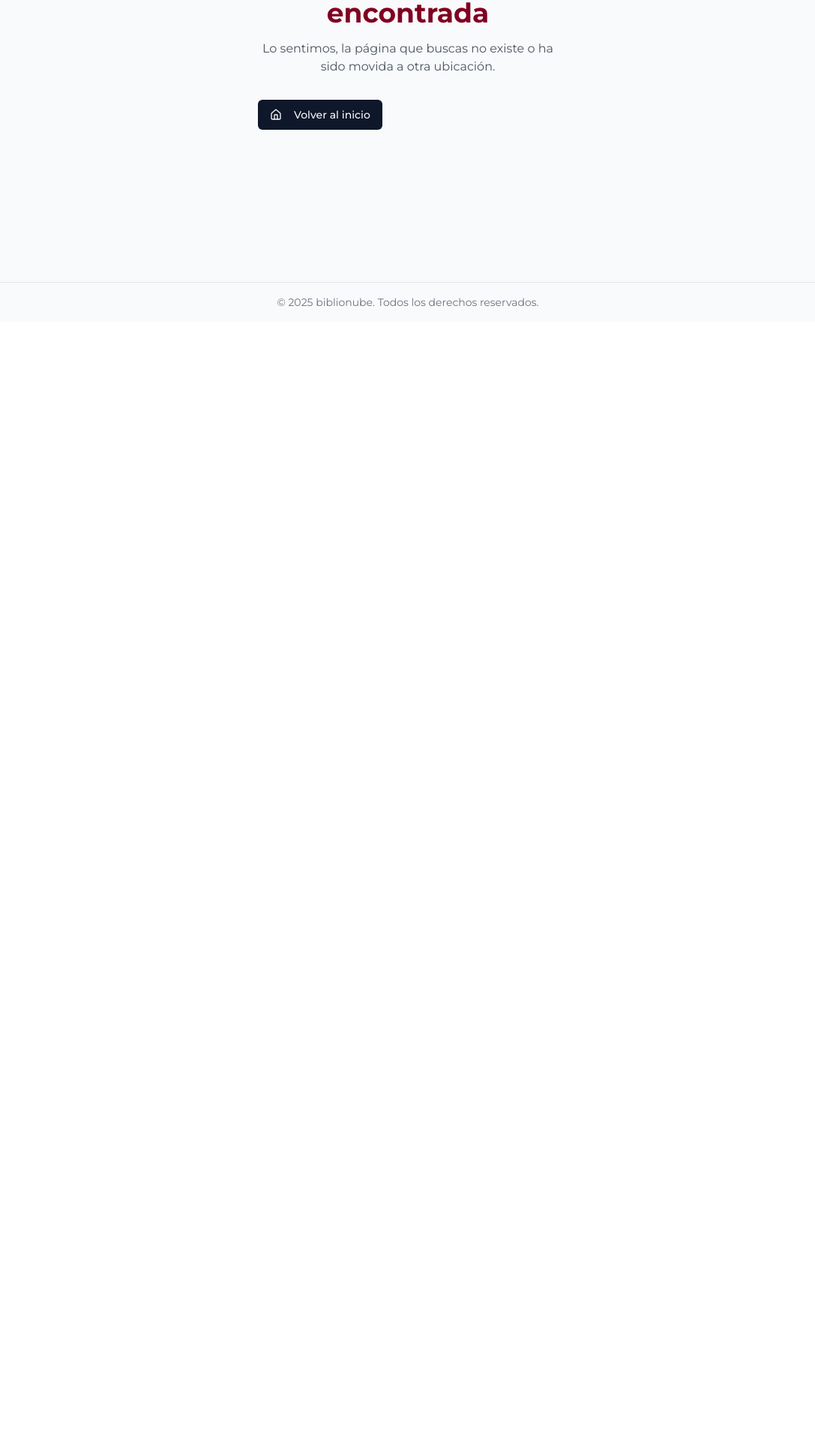
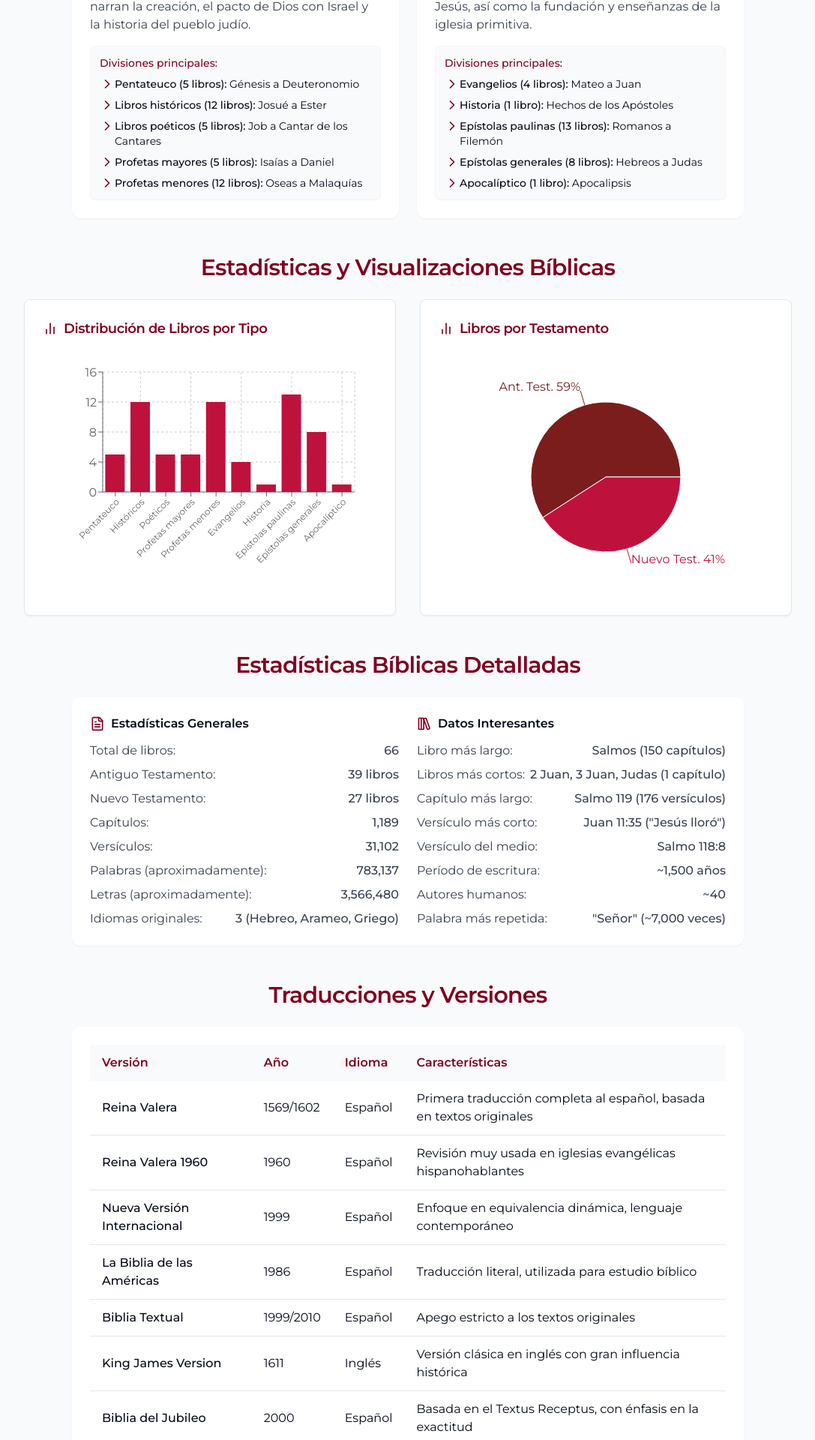
Before and after one commit to muzzadevs/biblionube-connect, a React (Vite) app: page /biblia in a window 1280 px wide. Shown: the part 371-2291 px from the top of the page at 75% size, without its empty margins (96-1183 px from the left). Before the commit the page ends 800 px from the top, so only its background shows below. Built offline with nearby package versions, Linux system fonts and the light colour scheme.

Commit message:
Rename Bibliologia section to Biblia
Renamed the Bibliologia section to Biblia and removed the Bibliologia page. Updated the Ayudas page to include all 66 books of the Bible with their content and expanded the statistics section with graphs and tables.

```diff
--- a/src/App.tsx
+++ b/src/App.tsx
@@ -6,7 +6,7 @@ import { QueryClient, QueryClientProvider } from "@tanstack/react-query";
 import { BrowserRouter, Routes, Route } from "react-router-dom";
 import Navbar from "./components/Navbar";
 import HomePage from "./pages/HomePage";
-import BiblioliogiaPage from "./pages/BiblioliogiaPage";
+import BibliaPage from "./pages/BibliaPage";
 import AyudasPage from "./pages/AyudasPage";
 import BookDetailPage from "./pages/BookDetailPage";
 import HerramientasPage from "./pages/HerramientasPage";
@@ -25,7 +25,7 @@ const App = () => (
           <main className="flex-1">
             <Routes>
               <Route path="/" element={<HomePage />} />
-              <Route path="/bibliologia" element={<BiblioliogiaPage />} />
+              <Route path="/biblia" element={<BibliaPage />} />
               <Route path="/ayudas" element={<AyudasPage />} />
               <Route path="/ayudas/:testamento/:libro" element={<BookDetailPage />} />
               <Route path="/herramientas" element={<HerramientasPage />} />
--- a/src/components/FeatureCard.tsx
+++ b/src/components/FeatureCard.tsx
@@ -16,14 +16,14 @@ export default function FeatureCard({ title, description, icon, to, className }:
     <Link
       to={to}
       className={cn(
-        "feature-card flex flex-col items-center text-center animate-fade-in",
+        "feature-card group flex flex-col items-center text-center p-6 bg-white rounded-xl shadow-sm border border-gray-100 transition-all duration-300 hover:shadow-md hover:border-burgundy/20 animate-fade-in",
         className
       )}
     >
-      <div className="mb-4 text-burgundy p-3 bg-gray-50 rounded-full">
+      <div className="mb-4 text-burgundy p-3 bg-gray-50 rounded-full group-hover:bg-burgundy/10 transition-colors duration-300">
         {icon}
       </div>
-      <h3 className="card-heading">{title}</h3>
+      <h3 className="text-lg font-semibold mb-2 text-gray-900 group-hover:text-burgundy transition-colors duration-300">{title}</h3>
       <p className="text-gray-600 text-sm">{description}</p>
     </Link>
   );
--- a/src/components/Navbar.tsx
+++ b/src/components/Navbar.tsx
@@ -18,7 +18,7 @@ export default function Navbar() {
 
   const navItems = [
     { name: "Inicio", href: "/", icon: <BookOpen className="h-4 w-4 mr-2" /> },
-    { name: "Bibliología", href: "/bibliologia", icon: <Book className="h-4 w-4 mr-2" /> },
+    { name: "Biblia", href: "/biblia", icon: <Book className="h-4 w-4 mr-2" /> },
     { name: "Ayudas", href: "/ayudas", icon: <HelpCircle className="h-4 w-4 mr-2" /> },
     { name: "Herramientas", href: "/herramientas", icon: <Wrench className="h-4 w-4 mr-2" /> },
   ];
--- a/src/pages/BiblioliogiaPage.tsx
+++ b/src/pages/BibliaPage.tsx
@@ -1,39 +1,52 @@
 
-import { Book, BookOpen, FileText, LibraryBig, ChevronRight, BookText } from "lucide-react";
+import { Book, BookOpen, FileText, LibraryBig, ChevronRight, BookText, BarChart2 } from "lucide-react";
 import { Separator } from "@/components/ui/separator";
+import { Card, CardContent, CardHeader, CardTitle } from "@/components/ui/card";
+import {
+  BarChart,
+  Bar,
+  XAxis,
+  YAxis,
+  CartesianGrid,
+  Tooltip,
+  Legend,
+  ResponsiveContainer,
+  PieChart,
+  Pie,
+  Cell
+} from "recharts";
 
-export default function BiblioliogiaPage() {
+export default function BibliaPage() {
+  // Data for Bible statistics chart
+  const bookCountData = [
+    { name: 'Ant. Test.', value: 39, color: '#7B1D1D' },
+    { name: 'Nuevo Test.', value: 27, color: '#BE123C' },
+  ];
+
+  const booksByTypeData = [
+    { name: 'Pentateuco', count: 5 },
+    { name: 'Históricos', count: 12 },
+    { name: 'Poéticos', count: 5 },
+    { name: 'Profetas mayores', count: 5 },
+    { name: 'Profetas menores', count: 12 },
+    { name: 'Evangelios', count: 4 },
+    { name: 'Historia', count: 1 },
+    { name: 'Epístolas paulinas', count: 13 },
+    { name: 'Epístolas generales', count: 8 },
+    { name: 'Apocalíptico', count: 1 },
+  ];
+
+  const COLORS = ['#7B1D1D', '#BE123C', '#E11D48', '#F43F5E', '#FB7185',
+                  '#881337', '#9F1239', '#D70040', '#A3154D', '#C8326B'];
+
   return (
     <div className="container mx-auto px-4 py-8">
       <header className="mb-8 text-center">
-        <h1 className="text-3xl font-bold text-burgundy mb-2">Bibliología</h1>
+        <h1 className="text-3xl font-bold text-burgundy mb-2">La Biblia</h1>
         <p className="text-gray-600 max-w-2xl mx-auto">
-          Explora recursos para entender la Bibliología, datos sobre la Biblia, sus subdivisiones, capítulos, versículos y más.
+          Explora información sobre la Biblia, sus subdivisiones, capítulos, versículos y más.
         </p>
       </header>
-
-      <section className="mb-12 max-w-4xl mx-auto bg-white rounded-xl p-6 shadow-sm">
-        <div className="flex items-center mb-4">
-          <Book className="h-6 w-6 text-burgundy mr-2" />
-          <h2 className="text-xl font-semibold">¿Qué es la Bibliología?</h2>
-        </div>
-        <p className="text-gray-700 mb-4">
-          La Bibliología es el estudio de la Biblia como libro, incluyendo su origen, estructura, idiomas originales, inspiración,
-          canonicidad, transmisión, preservación y autoridad. Es una disciplina que nos ayuda a entender cómo llegó la Biblia a nosotros
-          y por qué podemos confiar en ella.
-        </p>
-        <div className="bg-gray-50 p-4 rounded-lg border border-gray-100">
-          <h3 className="font-medium mb-2 text-burgundy">Aspectos principales de la Bibliología:</h3>
-          <ul className="list-disc pl-5 space-y-1 text-gray-700">
-            <li>Revelación: Cómo Dios se ha dado a conocer a la humanidad</li>
-            <li>Inspiración: Cómo Dios guió a los autores humanos</li>
-            <li>Canonicidad: Cómo se determinaron los libros que componen la Biblia</li>
-            <li>Transmisión textual: Cómo se ha preservado el texto a lo largo de los siglos</li>
-            <li>Traducción: Principios para trasladar el texto a otros idiomas</li>
-            <li>Interpretación: Métodos para entender correctamente el texto bíblico</li>
-          </ul>
-        </div>
-      </section>
 
       <section className="mb-12">
         <h2 className="section-heading text-center mb-6">Estructura de la Biblia</h2>
@@ -133,7 +146,75 @@ export default function BiblioliogiaPage() {
       </section>
 
       <section className="mb-12">
-        <h2 className="section-heading text-center mb-6">Estadísticas Bíblicas</h2>
+        <h2 className="section-heading text-center mb-6">Estadísticas y Visualizaciones Bíblicas</h2>
+        <div className="grid md:grid-cols-2 gap-8 max-w-5xl mx-auto">
+          <Card>
+            <CardHeader>
+              <CardTitle className="text-lg flex items-center text-burgundy">
+                <BarChart2 className="h-5 w-5 mr-2" />
+                Distribución de Libros por Tipo
+              </CardTitle>
+            </CardHeader>
+            <CardContent>
+              <div className="h-80">
+                <ResponsiveContainer width="100%" height="100%">
+                  <BarChart
+                    data={booksByTypeData}
+                    margin={{ top: 20, right: 30, left: 20, bottom: 70 }}
+                  >
+                    <CartesianGrid strokeDasharray="3 3" />
+                    <XAxis
+                      dataKey="name"
+                      angle={-45}
+                      textAnchor="end"
+                      height={70}
+                      tick={{ fontSize: 12 }}
+                    />
+                    <YAxis />
+                    <Tooltip />
+                    <Bar dataKey="count" fill="#BE123C" />
+                  </BarChart>
+                </ResponsiveContainer>
+              </div>
+            </CardContent>
+          </Card>
+
+          <Card>
+            <CardHeader>
+              <CardTitle className="text-lg flex items-center text-burgundy">
+                <BarChart2 className="h-5 w-5 mr-2" />
+                Libros por Testamento
+              </CardTitle>
+            </CardHeader>
+            <CardContent>
+              <div className="h-80">
+                <ResponsiveContainer width="100%" height="100%">
+                  <PieChart>
+                    <Pie
+                      data={bookCountData}
+                      cx="50%"
+                      cy="50%"
+                      labelLine={true}
+                      outerRadius={100}
+                      fill="#8884d8"
+                      dataKey="value"
+                      label={({name, percent}) => `${name} ${(percent * 100).toFixed(0)}%`}
+                    >
+                      {bookCountData.map((entry, index) => (
+                        <Cell key={`cell-${index}`} fill={entry.color} />
+                      ))}
+                    </Pie>
+                    <Tooltip formatter={(value) => [`${value} libros`, 'Cantidad']} />
+                  </PieChart>
+                </ResponsiveContainer>
+              </div>
+            </CardContent>
+          </Card>
+        </div>
+      </section>
+
+      <section className="mb-12">
+        <h2 className="section-heading text-center mb-6">Estadísticas Bíblicas Detalladas</h2>
         <div className="max-w-4xl mx-auto bg-white rounded-xl p-6 shadow-sm">
           <div className="grid md:grid-cols-2 gap-6">
             <div>
@@ -160,11 +241,19 @@ export default function BiblioliogiaPage() {
                 </li>
                 <li className="flex justify-between">
                   <span>Versículos:</span>
-                  <span className="font-medium">~31,102</span>
+                  <span className="font-medium">31,102</span>
                 </li>
                 <li className="flex justify-between">
                   <span>Palabras (aproximadamente):</span>
-                  <span className="font-medium">~783,137</span>
+                  <span className="font-medium">783,137</span>
+                </li>
+                <li className="flex justify-between">
+                  <span>Letras (aproximadamente):</span>
+                  <span className="font-medium">3,566,480</span>
+                </li>
+                <li className="flex justify-between">
+                  <span>Idiomas originales:</span>
+                  <span className="font-medium">3 (Hebreo, Arameo, Griego)</span>
                 </li>
               </ul>
             </div>
@@ -189,15 +278,23 @@ export default function BiblioliogiaPage() {
                 </li>
                 <li className="flex justify-between">
                   <span>Versículo más corto:</span>
-                  <span className="font-medium">Juan 11:35</span>
+                  <span className="font-medium">Juan 11:35 ("Jesús lloró")</span>
+                </li>
+                <li className="flex justify-between">
+                  <span>Versículo del medio:</span>
+                  <span className="font-medium">Salmo 118:8</span>
                 </li>
                 <li className="flex justify-between">
                   <span>Período de escritura:</span>
-                  <span className="font-medium">~1500 años</span>
+                  <span className="font-medium">~1,500 años</span>
                 </li>
                 <li className="flex justify-between">
                   <span>Autores humanos:</span>
                   <span className="font-medium">~40</span>
+                </li>
+                <li className="flex justify-between">
+                  <span>Palabra más repetida:</span>
+                  <span className="font-medium">"Señor" (~7,000 veces)</span>
                 </li>
               </ul>
             </div>
@@ -206,6 +303,66 @@ export default function BiblioliogiaPage() {
       </section>
 
       <section className="mb-12">
+        <h2 className="section-heading text-center mb-6">Traducciones y Versiones</h2>
+        <div className="max-w-4xl mx-auto bg-white rounded-xl p-6 shadow-sm overflow-x-auto">
+          <table className="min-w-full">
+            <thead>
+              <tr className="bg-gray-50 text-left">
+                <th className="py-3 px-4 font-semibold text-burgundy">Versión</th>
+                <th className="py-3 px-4 font-semibold text-burgundy">Año</th>
+                <th className="py-3 px-4 font-semibold text-burgundy">Idioma</th>
+                <th className="py-3 px-4 font-semibold text-burgundy">Características</th>
+              </tr>
+            </thead>
+            <tbody className="divide-y divide-gray-200">
+              <tr>
+                <td className="py-3 px-4 font-medium">Reina Valera</td>
+                <td className="py-3 px-4">1569/1602</td>
+                <td className="py-3 px-4">Español</td>
+                <td className="py-3 px-4">Primera traducción completa al español, basada en textos originales</td>
+              </tr>
+              <tr>
+                <td className="py-3 px-4 font-medium">Reina Valera 1960</td>
+                <td className="py-3 px-4">1960</td>
+                <td className="py-3 px-4">Español</td>
+                <td className="py-3 px-4">Revisión muy usada en iglesias evangélicas hispanohablantes</td>
+              </tr>
+              <tr>
+                <td className="py-3 px-4 font-medium">Nueva Versión Internacional</td>
+                <td className="py-3 px-4">1999</td>
+                <td className="py-3 px-4">Español</td>
+                <td className="py-3 px-4">Enfoque en equivalencia dinámica, lenguaje contemporáneo</td>
+              </tr>
+              <tr>
+                <td className="py-3 px-4 font-medium">La Biblia de las Américas</td>
+                <td className="py-3 px-4">1986</td>
+                <td className="py-3 px-4">Español</td>
+                <td className="py-3 px-4">Traducción literal, utilizada para estudio bíblico</td>
+              </tr>
+              <tr>
+                <td className="py-3 px-4 font-medium">Biblia Textual</td>
+                <td className="py-3 px-4">1999/2010</td>
+                <td className="py-3 px-4">Español</td>
+                <td className="py-3 px-4">Apego estricto a los textos originales</td>
+              </tr>
+              <tr>
+                <td className="py-3 px-4 font-medium">King James Version</td>
+                <td className="py-3 px-4">1611</td>
+                <td className="py-3 px-4">Inglés</td>
+                <td className="py-3 px-4">Versión clásica en inglés con gran influencia histórica</td>
+              </tr>
+              <tr>
+                <td className="py-3 px-4 font-medium">Biblia del Jubileo</td>
+                <td className="py-3 px-4">2000</td>
+                <td className="py-3 px-4">Español</td>
+                <td className="py-3 px-4">Basada en el Textus Receptus, con énfasis en la exactitud</td>
+              </tr>
+            </tbody>
+          </table>
+        </div>
+      </section>
+
+      <section>
         <h2 className="section-heading text-center mb-6">Cronología Bíblica Simplificada</h2>
         <div className="overflow-x-auto max-w-4xl mx-auto bg-white rounded-xl p-6 shadow-sm">
           <table className="min-w-full">
```
